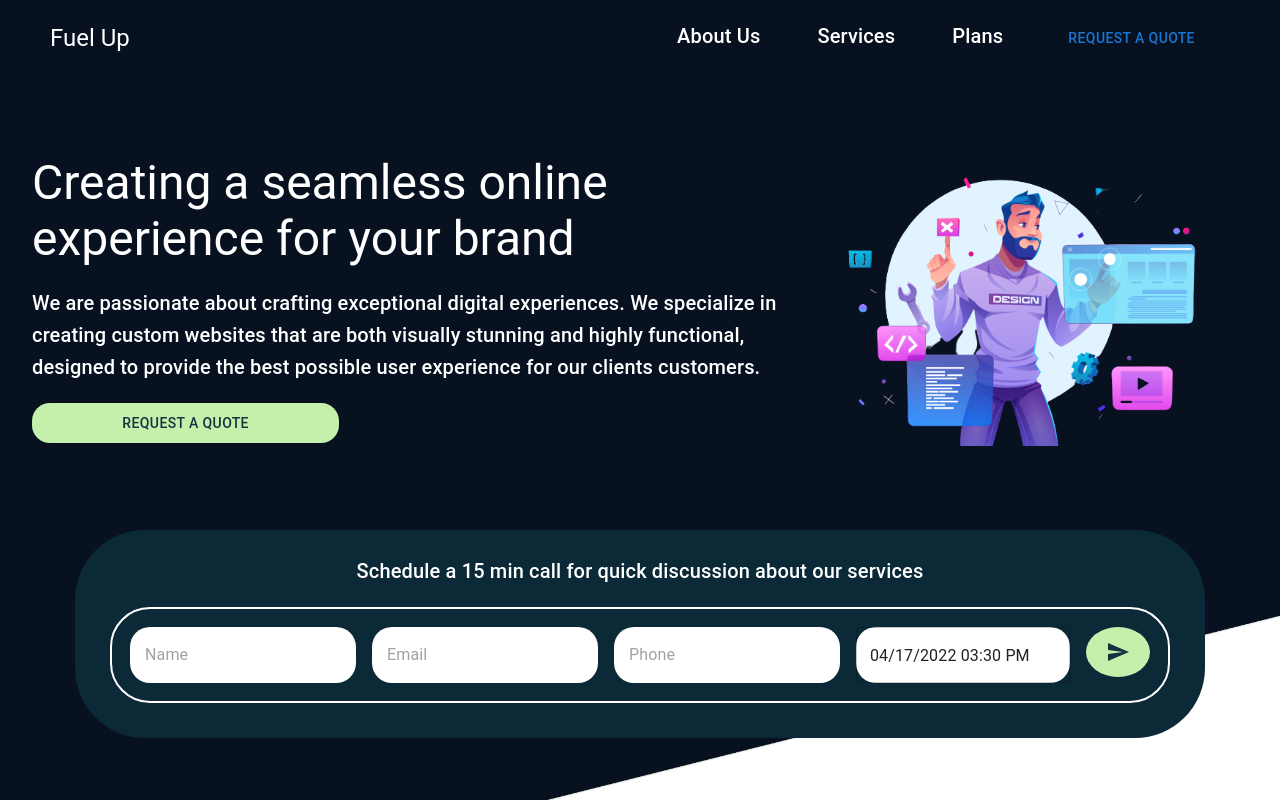
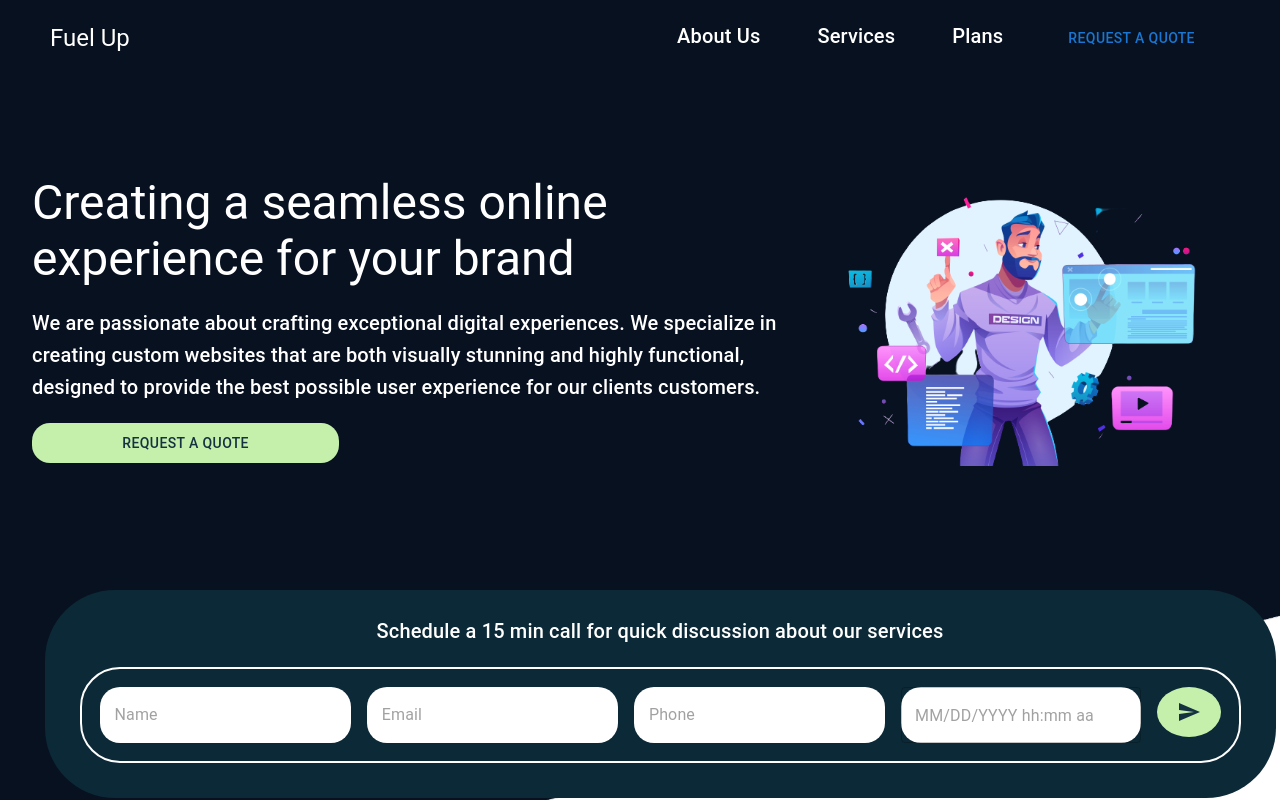
Before and after one commit to Fuelup-YourPresence/FuelUP, a Next.js app: page / in a window 1280 px wide. Shown: the top 800 px of the page. Built offline with nearby package versions, Linux system fonts and the light colour scheme.

Commit message:
fix(datepicker): datepicker value set to default date format

```diff
--- a/pages/components/common/OnSubmitRedirect.jsx
+++ b/pages/components/common/OnSubmitRedirect.jsx
@@ -1,15 +1,15 @@
 import { Box, Button, InputBase, Snackbar, Typography } from "@mui/material";
 import { Stack } from "@mui/system";
-import React, { useState } from "react";
+import React, { useEffect, useState } from "react";
 import SendIcon from "@mui/icons-material/Send";
 import PhoneInput from "react-phone-number-input";
 import { FlagIcon } from "react-flag-kit";
 import styled from "styled-components";
 // import { DemoContainer, DemoItem } from '@mui/x-date-pickers/internals/demo';
-import dayjs from 'dayjs'
-import { AdapterDayjs } from '@mui/x-date-pickers/AdapterDayjs';
-import { LocalizationProvider } from '@mui/x-date-pickers/LocalizationProvider';
-import { MobileDateTimePicker } from '@mui/x-date-pickers/MobileDateTimePicker';
+import dayjs from "dayjs";
+import { AdapterDayjs } from "@mui/x-date-pickers/AdapterDayjs";
+import { LocalizationProvider } from "@mui/x-date-pickers/LocalizationProvider";
+import { MobileDateTimePicker } from "@mui/x-date-pickers/MobileDateTimePicker";
 import MuiAlert from "@mui/material/Alert";
 
 const phoneInputStyle = {
@@ -43,6 +43,12 @@ const OnSubmitRedirect = ({ color }) => {
     setData({ ...data, datetime: newDateTime.$d });
   };
 
+  const getOneDayAfter = () => {
+    const today = new Date();
+    const tomorrow = new Date(today);
+    return tomorrow.setDate(tomorrow.getDate() + 1);
+  };
+
   const handleSubmit = async () => {
     console.log(data);
     fetch(process.env.NEXT_PUBLIC_GOOGLE_SHEET_API_ENDPOINT, {
@@ -65,8 +71,6 @@ const OnSubmitRedirect = ({ color }) => {
       });
   };
 
-
-
   const handleClose = (event, reason) => {
     if (reason === "clickaway") {
       return;
@@ -86,6 +90,7 @@ const OnSubmitRedirect = ({ color }) => {
           backgroundColor: color,
           padding: "20px",
           borderRadius: "70px",
+          width: "100%",
         }}
       >
         <Stack>
@@ -149,12 +154,19 @@ const OnSubmitRedirect = ({ color }) => {
                 fullWidth
                 onChange={(e) => setData({ ...data, phone: e.target.value })}
               />
-            <LocalizationProvider dateAdapter={AdapterDayjs}>
-            <Stack style={{backgroundColor:'white',width:'100%',borderRadius:'20px'}}>
-            <MobileDateTimePicker defaultValue={dayjs('2022-04-17T15:30')}
-            onChange={handleDateTimeChange}/>
-            </Stack>
-            </LocalizationProvider>
+              <LocalizationProvider dateAdapter={AdapterDayjs}>
+                <Stack
+                  style={{
+                    backgroundColor: "white",
+                    width: "100%",
+                    borderRadius: "20px",
+                  }}
+                >
+                  <MobileDateTimePicker
+                    onChange={handleDateTimeChange}
+                  />
+                </Stack>
+              </LocalizationProvider>
               <Button
                 sx={{
                   borderRadius: "50%",
--- a/pages/components/homePage/Hero.jsx
+++ b/pages/components/homePage/Hero.jsx
@@ -1,65 +1,85 @@
-import React from 'react'
-import { Box, display, Stack } from '@mui/system'
-import { Button, CardMedia, Typography } from '@mui/material'
-import Image from 'next/image'
-import OnSubmitRedirect from '../common/OnSubmitRedirect'
-import Link from 'next/link'
+import React from "react";
+import { Box, display, Stack } from "@mui/system";
+import { Button, CardMedia, Typography } from "@mui/material";
+import Image from "next/image";
+import OnSubmitRedirect from "../common/OnSubmitRedirect";
+import Link from "next/link";
 const Hero = () => {
   // console.log(OurDomains)
-  const buttonStyle={
-    backgroundColor: '#C4F0AB',
-      color: '#153240',
-      borderRadius: '18px',
-      padding: '8px 15px',
-      width:'40%'
-}
- const boxes ={
-   padding:'10px 0px'
- }
+  const buttonStyle = {
+    backgroundColor: "#C4F0AB",
+    color: "#153240",
+    borderRadius: "18px",
+    padding: "8px 15px",
+    width: "40%",
+  };
+  const boxes = {
+    padding: "10px 0px",
+  };
   const styles = {
-    boxes :{
-    padding:'20px'
-  }
- }
- const backg={
+    boxes: {
+      padding: "20px",
+    },
+  };
+  const backg = {
     backgroundImage: "url('/images/Homepage/HomepageHero.jpg')",
     backgroundRepeat: "no-repeat",
-  backgroundSize:"cover",
-  width:'100%',
-  backgroundPosition:'center',
+    backgroundSize: "cover",
+    width: "100%",
+    backgroundPosition: "center",
     minHeight: "900px",
-  display:'flex',
-  flexDirection:'column',
-}
- const imagesty={
-  width:'35%',
- }
- const color = '#0C2937'
+    display: "flex",
+    flexDirection: "column",
+  };
+  const imagesty = {
+    width: "35%",
+  };
+  const color = "#0C2937";
   return (
     <Stack sx={backg}>
-        <Box display='flex' flexDirection='row' alignItems='center' justifyContent='center'  maxWidth='80rem'
-  margin='auto'>
-        <Box display='flex' flexDirection='column' sx={{width:'60%',padding:'60px 0px'}}>
+      <Box
+        display="flex"
+        flexDirection="row"
+        alignItems="center"
+        justifyContent="center"
+        maxWidth="80rem"
+        margin="auto"
+      >
+        <Box
+          display="flex"
+          flexDirection="column"
+          sx={{ width: "60%", padding: "60px 0px" }}
+        >
           <Box style={boxes}>
-            <Typography variant='h3' sx={{color:'white'}}>Creating a seamless online experience for your brand</Typography>
+            <Typography variant="h3" sx={{ color: "white" }}>
+              Creating a seamless online experience for your brand
+            </Typography>
           </Box>
           <Box style={boxes}>
-            <Typography variant='h6' sx={{color:'white'}}>We are passionate about crafting exceptional digital experiences. We specialize in creating custom websites that are both visually stunning and highly functional, designed to provide the best possible user experience for our clients customers.</Typography>
+            <Typography variant="h6" sx={{ color: "white" }}>
+              We are passionate about crafting exceptional digital experiences.
+              We specialize in creating custom websites that are both visually
+              stunning and highly functional, designed to provide the best
+              possible user experience for our clients customers.
+            </Typography>
           </Box>
           <Box style={boxes}>
-            <Link href="/plans" >
+            <Link href="/plans">
               <Button style={buttonStyle}>Request a Quote</Button>
             </Link>
           </Box>
         </Box>
-        <img src="/images/Homepage/homepagelegend.svg" alt="My Image" style={imagesty}/>
+        <img
+          src="/images/Homepage/homepagelegend.svg"
+          alt="My Image"
+          style={imagesty}
+        />
       </Box>
-        <Box padding='0px 75px 230px 75px'  maxWidth='100rem'
-  margin='auto'>
-        <OnSubmitRedirect color={color}/>
+      <Box padding="0px 0px 150px 0px" maxWidth="100rem" margin="auto" >
+        <OnSubmitRedirect color={color} />
       </Box>
     </Stack>
-  )
-}
+  );
+};
 
-export default Hero
+export default Hero;
```
Lines whose indentation alone changed are shown as unchanged.
